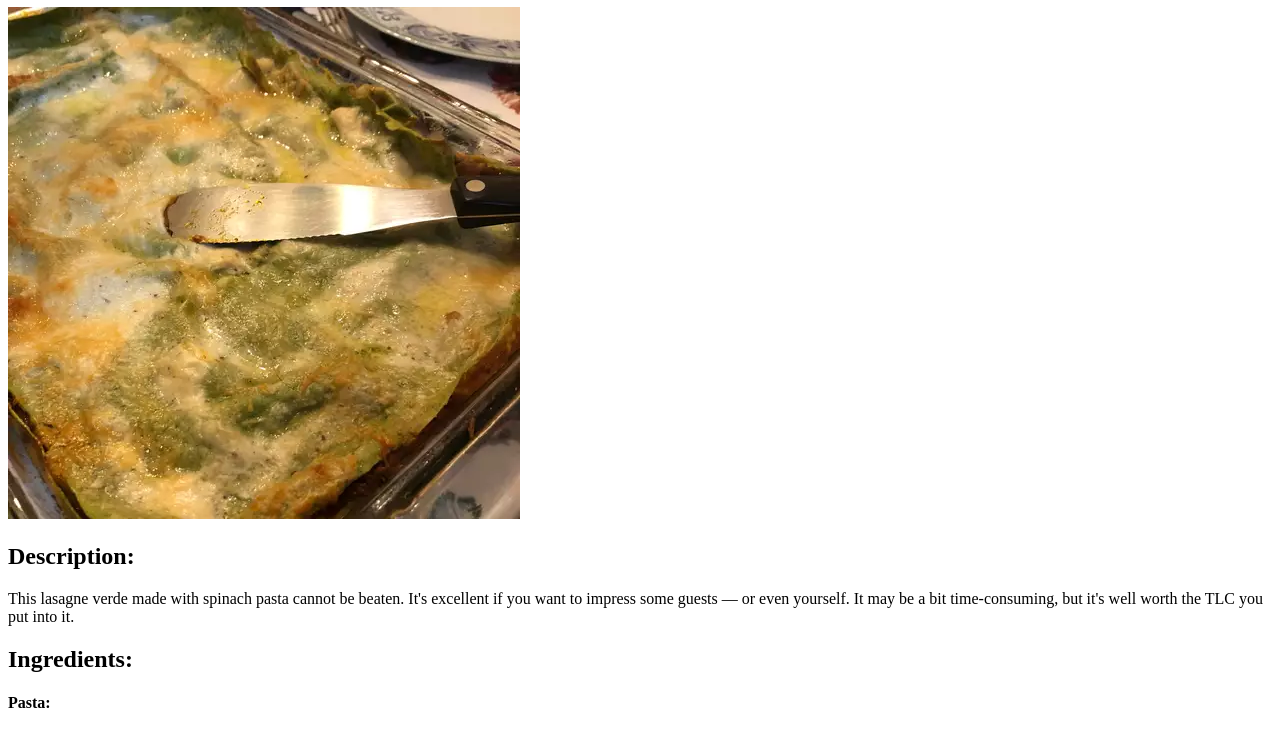
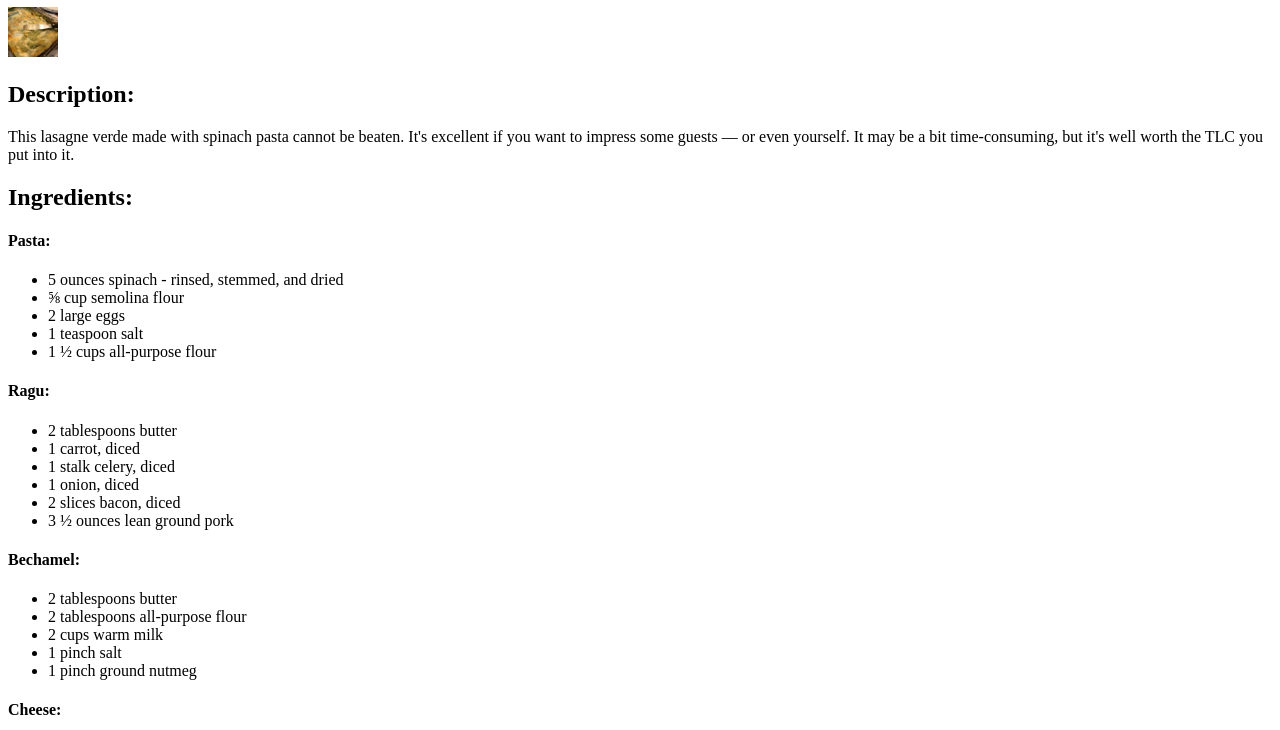
Before and after one commit to przempaczkowski/odin-recipes, a plain HTML site: page recipes/lasagna.html in a window 1280 px wide. Shown: the part 73-803 px from the top of the page. Drawn offline with Linux system fonts and the light colour scheme.

Commit message:
resize image of the lasagne

```diff
--- a/recipes/lasagna.html
+++ b/recipes/lasagna.html
@@ -7,7 +7,7 @@
 </head>
 <body>
     <h1>Lasagne Verdi al Forno</h1>
-    <img src=image.webp>
+    <img src=image.webp alt="Lasagne" style="width:50px;height: 50px;">
     <h2>Description:</h2>
     <p>This lasagne verde made with spinach pasta cannot be beaten. It's excellent if you want to impress some guests — or even yourself. It may be a bit time-consuming, but it's well worth the TLC you put into it.</p>
     <h2>Ingredients:</h2>
```
